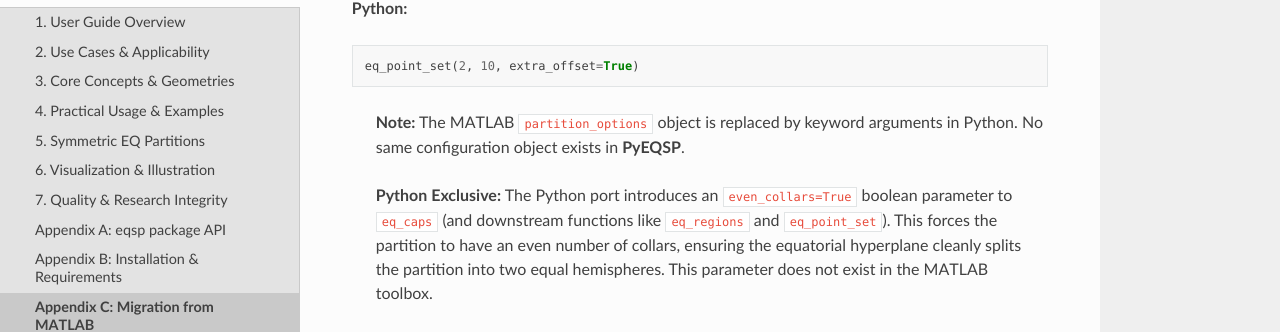
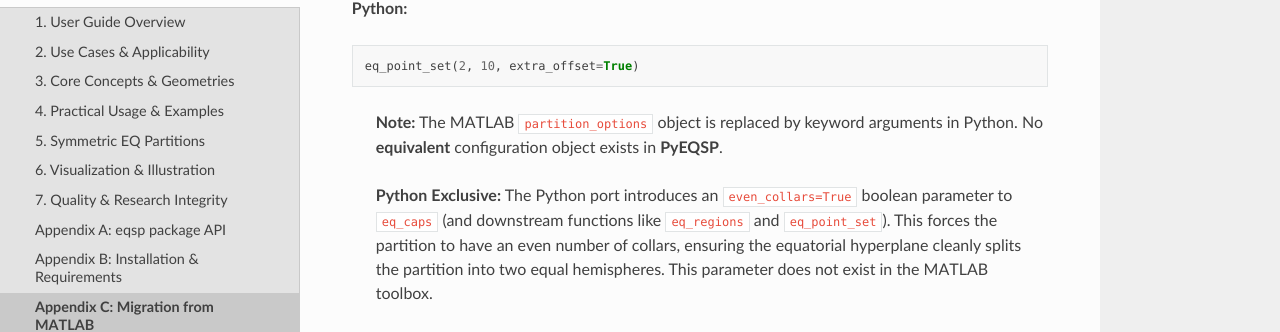
Before and after one commit to penguian/eqsp, a Sphinx documentation site: the page built from doc/user/migration_matlab.md, in a window 1280 px wide and 900 px high, scrolled down 1808 px. Shown: the part 145-477 px from the top of the window. Built offline with Sphinx 7.4.7 and the Read the Docs theme 3.1.0, drawn with Linux system fonts in a browser that asks for light colours.

Commit message:
Address more review comments

````diff
--- a/doc/user/migration_matlab.md
+++ b/doc/user/migration_matlab.md
@@ -65,7 +65,7 @@ eq_point_set(2, 10, 'offset', 'extra')
 eq_point_set(2, 10, extra_offset=True)
 ```
 
-> **Note:** The MATLAB `partition_options` object is replaced by keyword arguments in Python. No same configuration object exists in **PyEQSP**.
+> **Note:** The MATLAB `partition_options` object is replaced by keyword arguments in Python. No **equivalent** configuration object exists in **PyEQSP**.
 
 > **Python Exclusive:** The Python port introduces an `even_collars=True` boolean parameter to `eq_caps` (and downstream functions like `eq_regions` and `eq_point_set`). This forces the partition to have an even number of collars, ensuring the equatorial hyperplane cleanly splits the partition into two equal hemispheres. This parameter does not exist in the MATLAB toolbox.
 
````
Also changed, not shown: INSTALL.md (+1 -1 lines), doc/user/references_vol1.md (+1 -1 lines), doc/user_guide.md (+1 -1 lines).
